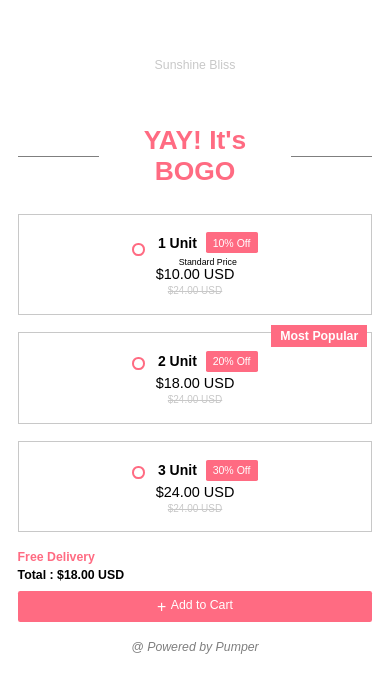
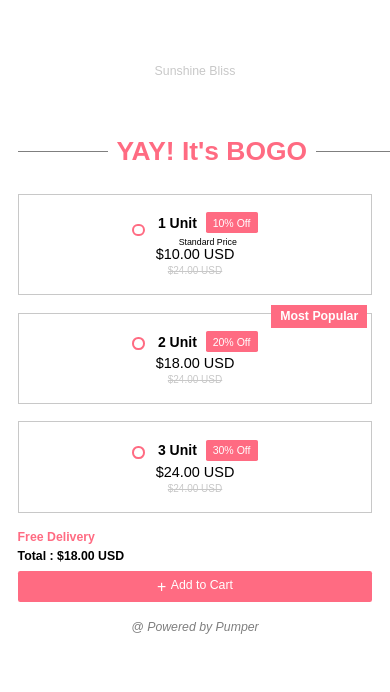
Before and after one commit to iamnothing-hub/Sunshine-Bliss, a plain HTML site: page index.html in a window 390 px wide. Shown: the part 124-816 px from the top of the page. Drawn offline with Linux system fonts and the light colour scheme.

Commit message:
Responsiveness

```diff
--- a/style.css
+++ b/style.css
@@ -69,7 +69,7 @@ html {
     gap: 1rem;
     width: 34.1;
     height: 24;
-    margin-top: 39px;
+    margin-top: 10px;
     margin-left: 59px;
     border-width: 0.9px;
     /* angle: 0 deg; */
@@ -358,7 +358,7 @@ html {
     .sunshine {
         text-align: center;
         margin-left: 0;
-        margin-top: 1.5rem;
+        margin-top: 0.5rem;
     }
 
     .page {
@@ -372,6 +372,7 @@ html {
         justify-content: center;
         text-align: center;
         margin-left: 0;
+        text-wrap: nowrap;
     }
 
     .cards {
```
